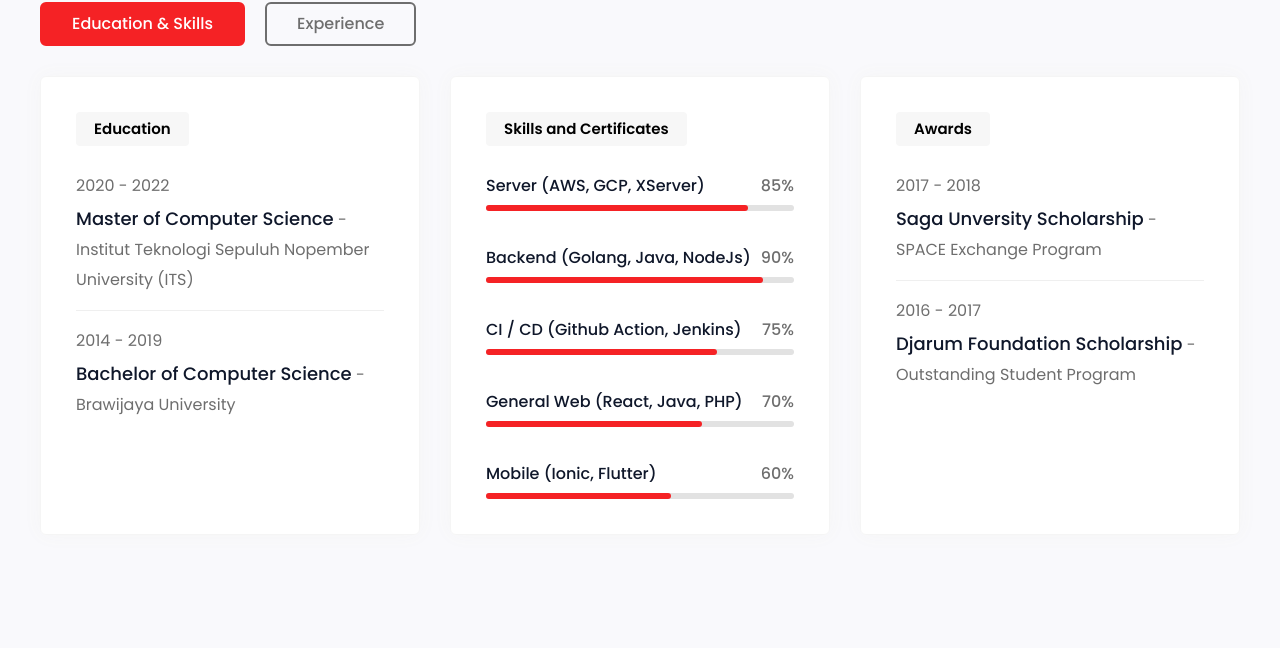
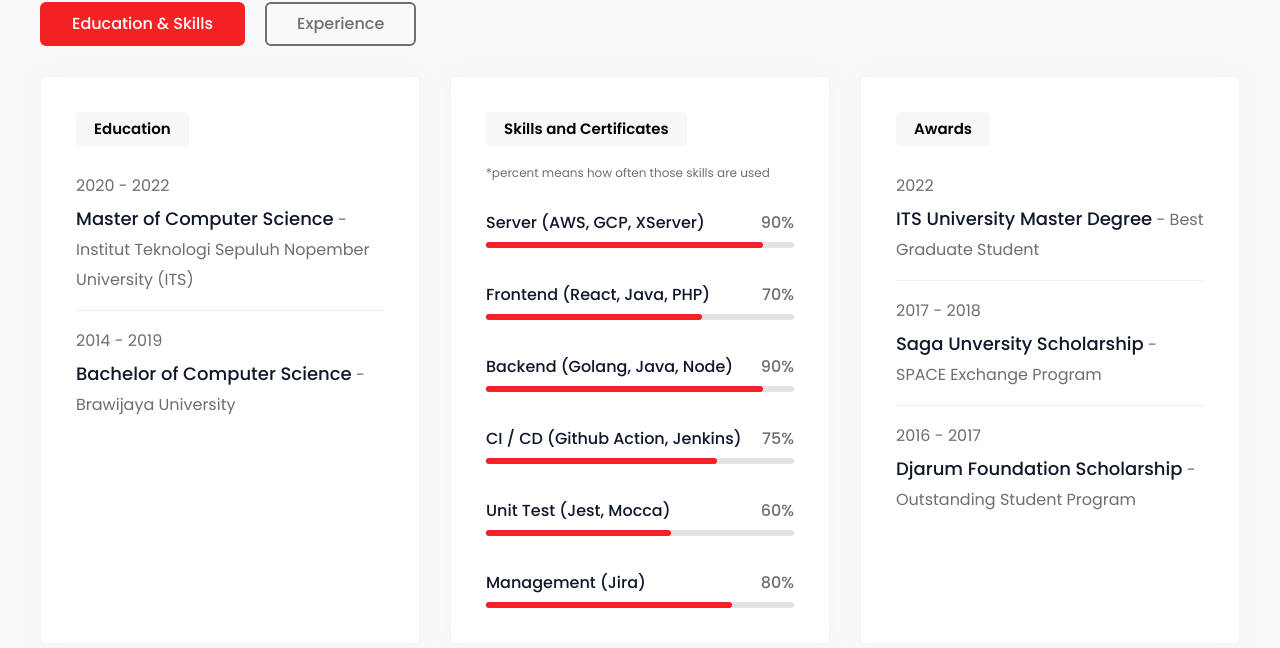
Before and after one commit to doni404/portfolio-public-reactjs, a React (Create React App) app: page / in a window 1280 px wide. Shown: the part 2036-2684 px from the top of the page. Built offline with nearby package versions, Linux system fonts and the light colour scheme.

Commit message:
fix : update skill and awards

```diff
--- a/src/components/skills/SkillsAnimation.jsx
+++ b/src/components/skills/SkillsAnimation.jsx
@@ -17,10 +17,14 @@ const educationContent = [
 const skillsContent = [
   {
     name: "Server (AWS, GCP, XServer)",
-    skillPercent: "85",
+    skillPercent: "90",
   },
   {
-    name: "Backend (Golang, Java, NodeJs)",
+    name: "Frontend (React, Java, PHP)",
+    skillPercent: "70",
+  },
+  {
+    name: "Backend (Golang, Java, Node)",
     skillPercent: "90",
   },
   {
@@ -28,16 +32,21 @@ const skillsContent = [
     skillPercent: "75",
   },
   {
-    name: "General Web (React, Java, PHP)",
-    skillPercent: "70",
+    name: "Unit Test (Jest, Mocca)",
+    skillPercent: "60",
   },
   {
-    name: "Mobile (Ionic, Flutter)",
-    skillPercent: "60",
+    name: "Management (Jira)",
+    skillPercent: "80",
   },
 ];
 
 const awardContent = [
+  {
+    awardYear: "2022",
+    degree: "ITS University Master Degree",
+    instituteName: "Best Graduate Student",
+  },
   {
     awardYear: "2017 - 2018",
     degree: "Saga Unversity Scholarship",
@@ -172,6 +181,9 @@ const SkillsAnimation = () => {
                     <h4>
                       <label>Skills and Certificates</label>
                     </h4>
+                    <div style={{ marginBottom: 20, marginTop: -15 }}>
+                      <span style={{ fontSize: 12 }}>*percent means how often those skills are used</span>
+                    </div>
                     <div className="beny_progress">
                       {skillsContent.map((val, i) => (
                         <div className="progress_inner" key={i}>
@@ -239,9 +251,9 @@ const SkillsAnimation = () => {
                     <span>{val.year}</span>
                     <div className="hr"></div>
                     <h4>
-                    <a href={val.compnayLink} target="_blank" rel="noopener noreferrer">
-                      <label>{val.compnayName}</label>
-                    </a>
+                      <a href={val.compnayLink} target="_blank" rel="noopener noreferrer">
+                        <label>{val.compnayName}</label>
+                      </a>
                     </h4>
                     <p>{val.descriptions}</p>
                   </div>
```
